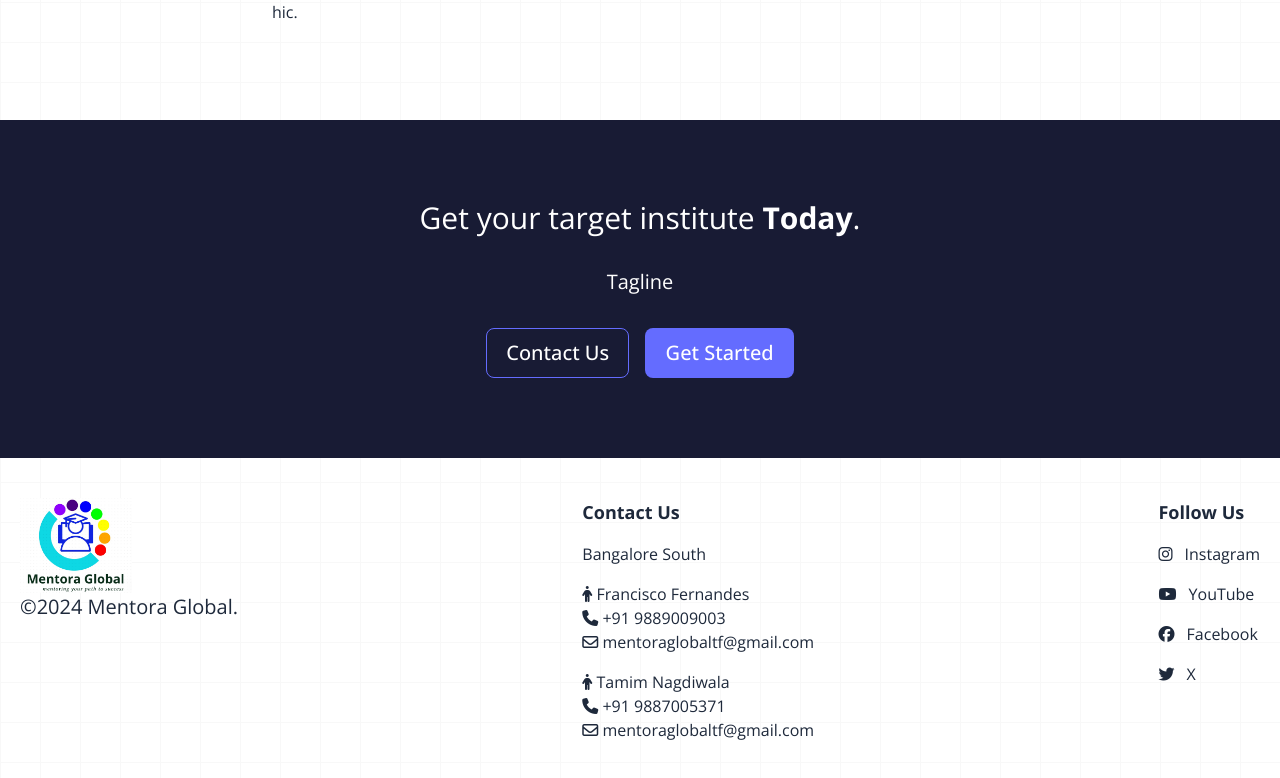
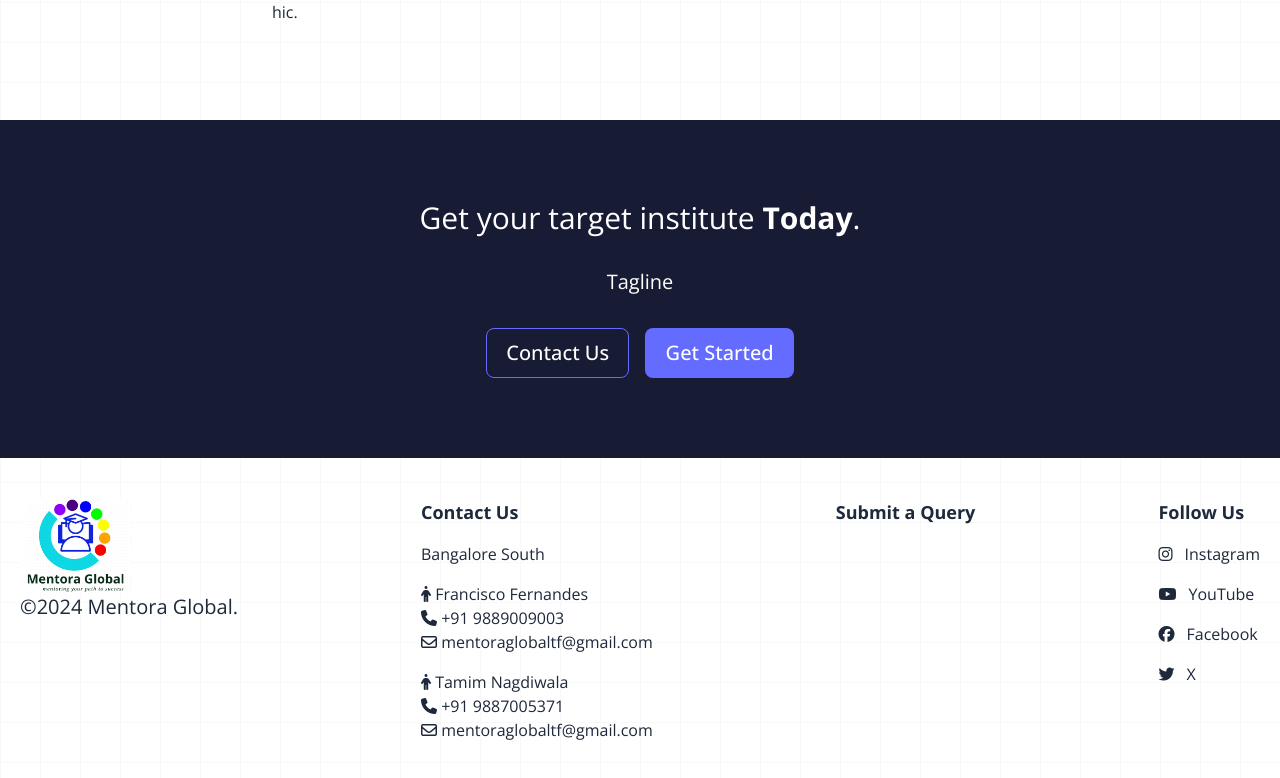
Before and after one commit to ajdjyt/landing-site, a SvelteKit app: page / in a window 1280 px wide. Shown: the part 3398-4176 px from the top of the page. Built offline with nearby package versions, Linux system fonts and the light colour scheme.

Commit message:
basic mail ts

```diff
--- a/src/components/Footer.svelte
+++ b/src/components/Footer.svelte
@@ -54,6 +54,16 @@
 			{/each}
 		</div>
 		<div class="flex flex-col gap-4">
+            <p class="font-bold poppins text-base sm:text-lg">Submit a Query</p>
+            <a
+                href=""
+                target="_blank"
+                class="cursor-pointer hover:text-indigo-400 duration-200"
+            >
+
+			</a>
+        </div>
+		<div class="flex flex-col gap-4">
 			<p class="font-bold text-base sm:text-lg">Follow Us</p>
 			<a
 				href={socials.Instagram}
```
Also changed, not shown: package.json (+8 -1 lines), 1 other file (tests, documents, lock files or other folders).
